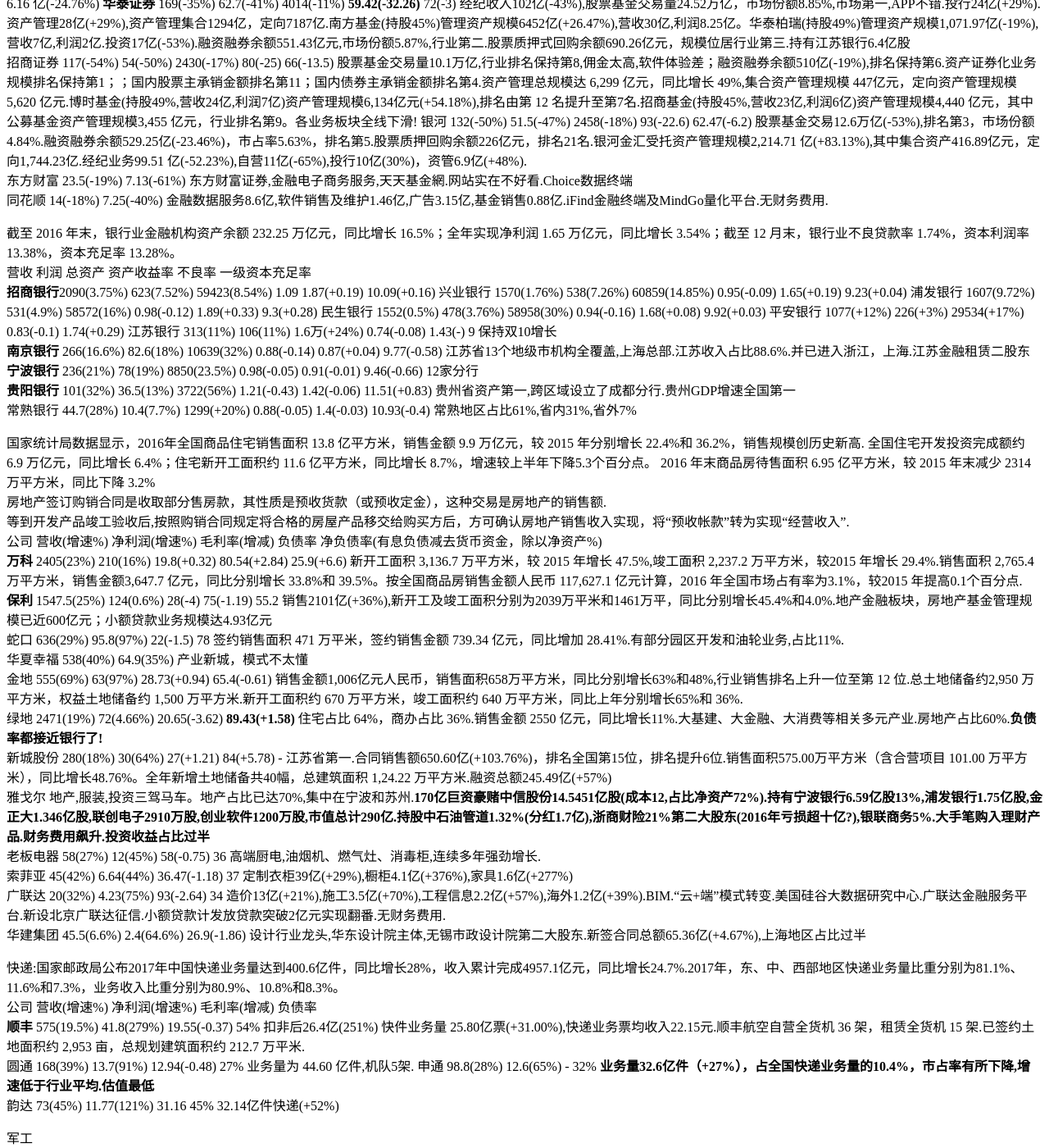
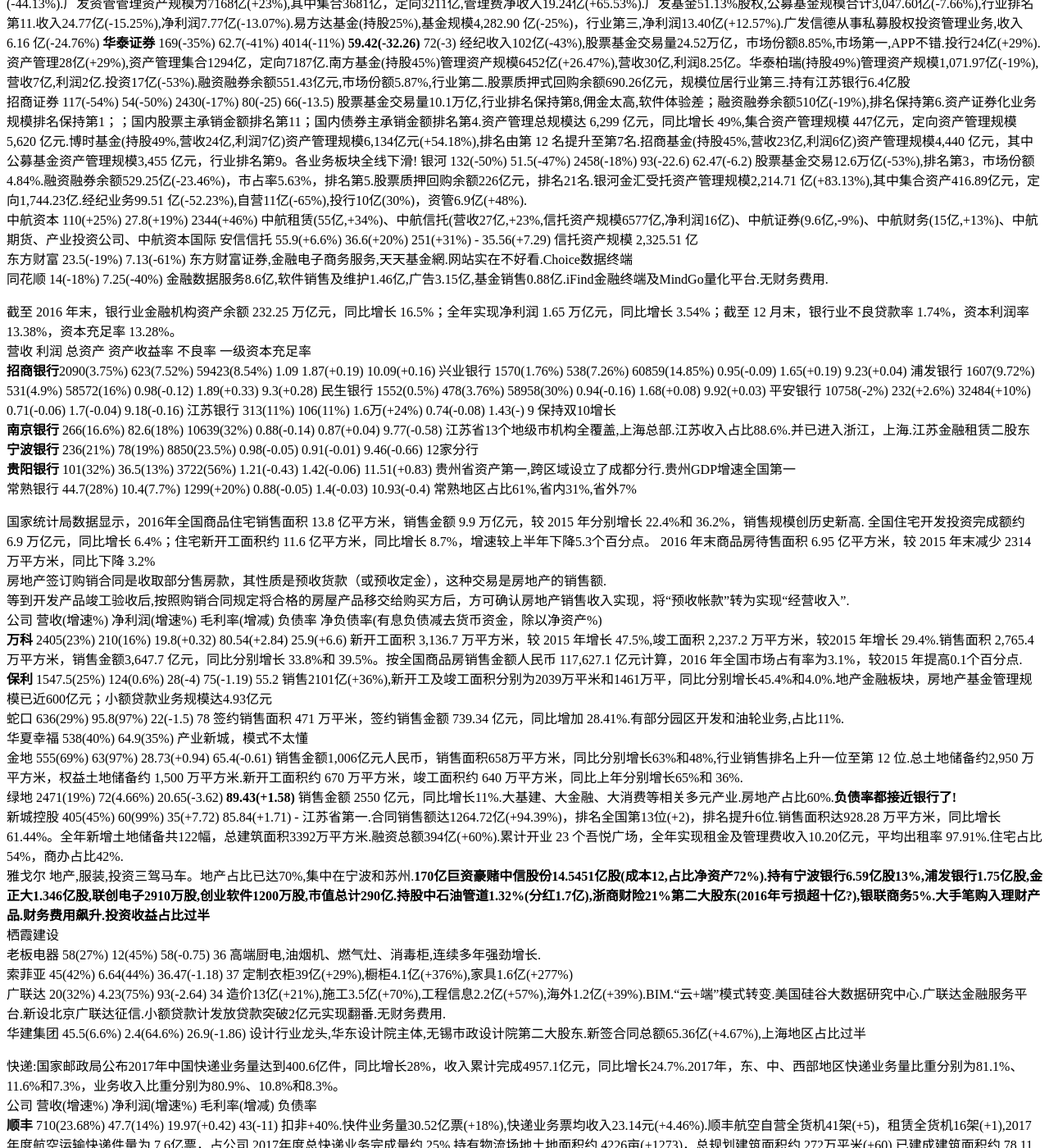
Before and after one commit to kingofhawks/kingofhawks.github.io, a Jekyll site: the page built from _posts/2017-11-24-重点上市公司2017年报汇总.md, in a window 1280 px wide and 1400 px high, scrolled down 5074 px. Shown: the whole window at 82% size. Built offline with Jekyll 4.4.1, drawn with Linux system fonts in a browser that asks for light colours; our own code applies the rules of GitHub Pages for plain Markdown files; some of the changed text lies outside the part shown.

Commit message:
update post

```diff
--- a/_posts/2017-11-24-重点上市公司2017年报汇总.md
+++ b/_posts/2017-11-24-重点上市公司2017年报汇总.md
@@ -11,9 +11,9 @@
 人福医药        123(23%)         8.3(27%)      39(+2.27)       62             5(24%/4.07%)        1287(+616)      麻醉药(宜昌人福67%股权,利润5.5亿)/避孕药(葛店人福81%股权,利润3500万)/IVD(北京医疗持股80%,利润2亿,罗氏诊断在中国最大经销商).天风证券(持股11%)投资收益7535万;5.5亿美元全资收购美国Epic Pharma,6-12月实现营业收入44,119.22万元，净利润15,462.45万.在美国实现制剂销售额68,072.77万.化药收入76亿(+13%),中药9亿(+97%),原料药7亿(+34%),生物药3.5亿(-15%).中原瑞德(全资)白蛋白,净利润6,606.92万.研发看点PARP,BTK抑制剂.
 **丽珠集团**    76(15%)         7.8(26%)       67.29(+1.08)   33(-13)         4.74(26%/6.2%)      356(-17)       看点丽珠单抗。抗肿瘤辅助药、辅助生殖(注射用尿促卵泡素)、消化及精神神经用药.参芪扶正16.8亿(+9%)，促性激素11.8亿(+28%).其中艾普拉唑2.84亿(+52%),尿促卵泡素5.44亿(+26%)，醋酸亮丙瑞林微球(女性)3.86亿(+31%)，鼠神经生长因子丽康乐4.91亿(+84%),诊断试剂5.67亿(+21%).原料药中间体17亿(+14%),其中阿卡波糖,酶酚酸,头孢夫辛钠增速较高.初步形成“丽珠试剂+丽珠单抗+丽珠圣美+丽珠基因”的精准医疗的产业链布局
 誉衡药业       29.8(11%)        7.16(7.8%)     58.64(-4.56)   55             1.35(7%/4.53%)       141(-50)      制造占比77%(-7),代理19%(+6).心脑血管(氯吡格雷代理)、骨骼(鹿瓜多肽,西藏阳光)、营养剂(澳诺、普德药业) 磷酸肌酸钠(上海华拓)\誉衡金服 **资本运作频繁**
-华润双鹤       54(7.8%)         7.14(8%)       53(+1.29)       21.4           1.7(-9/3.12%)        381(-18)       输液毛利39(+4)，营收下滑9%，市场份额13%.输液和三高各占比40%。其他儿科、肾科腹膜透析液市场规模约19亿,排第二.看点匹伐他汀
+华润双鹤       64(16.8%)        8.42(18%)      57.93(+4.63)    21.4           2.46(80%/3.83%)      377(-4)      慢病(三高)+专科(儿科/肾科)+输液.输液23亿(+14%),占比36%,毛利45(+6),慢病23.7亿(+14%).专科5.3亿(+47%),其中儿科(珂立苏+25%,新生儿呼吸窘迫综合征、小儿氨基酸+50%过亿)、肾科腹膜透析液过亿(+81%).华润赛科与辉瑞合作代理.
 亿帆医药      35(44%)           7.05(+95%)     44(-3.33)       50              2.71(566%/7.72%)    590(+467)     全球最大的维生素B5及维生素原B5等原料药产品生产与供应商,市场占有率约40%-45%.原料药11.3亿(+99%),毛利率73(+34).制剂21亿(+31%).出口27%.2017年国家医保目录中，有缩宫素鼻喷雾剂、妇阴康洗剂、皮敏消胶囊、颈通颗粒、复方银花解毒颗粒、延丹胶囊等11个主要产品被新纳入，成为新医保目录调整产品最多的企业.收购DHY(持股53.8%)，依托健能隆两个先进的新药研发平台.
-**乐普医疗**    34.7(25%)       6.8(30%)       63(+3.17）    42(+4)           2.25(30%/6.49%)     1035(+59)      美敦力MDT,Stryker(骨科),Becton(BD)   全降解血管支架、双腔起搏器、抗凝药硫酸氢氯吡格雷、降脂阿托伐他汀钙、、基因测序概念繁多。通过并购获得苯磺酸氨氯地平、缬沙坦、氯沙坦钾氢氯噻嗪等降血压重磅品种.器械收入21亿(+17%),其中支架9.6亿(+14%),IVD2亿(+48%).药品11.55亿(+31%),净利润3.1亿(+99%).其中乐普药业(全资)5.87亿(+118%),净利润2.4亿(+108%),其中氯吡格雷4.4亿(+120%).新东港5.58亿(-3.35%),净利润1.07亿,核心品种阿托伐他汀钙1.67亿(+160%),原料药4亿(-22%).医疗服务板块14,449.25万(+70.86%),主要是乐普基因10,327.15万(83.93%),和贝瑞有竞争关系。网络医院、移动医疗等尚未形成收入.估值略高.
+**乐普医疗**   45.37(31%)       9(32%)         70(+7）        42(+4)           2.89(30%/6.37%)     1251(+216)      美敦力MDT,Stryker(骨科),Becton(BD)心血管器械\医药\服务\和新型医疗布局不错.全降解血管支架、双腔起搏器、封堵器、抗凝药硫酸氢氯吡格雷6.8亿(+54%)、降脂阿托伐他汀钙3.6亿(+117%)、甘精胰岛素(辽宁博鳌生物持股40%,临床)、阿卡波糖、基因测序概念繁多。通过并购获得苯磺酸氨氯地平、缬沙坦、氯沙坦钾氢氯噻嗪等降压品种.器械25亿(+19%,占比55.57%),其中支架11.7亿(+21%),起搏器1.89亿(+12%),IVD(POCT)2.78亿(+34%).药品17.4亿(+50%,占比38.39%),净利润5.38亿(+71%),其中原料药3.7亿(-9%).其中乐普药业11亿(+88%),净利润3.9亿(+62%).新东港(阿托伐他汀钙+原料药)6.8亿(+22%),净利润1.5亿(+47%).医疗服务2.13亿(+47%),其中乐普基因1.29亿(+24.9%),合作基层市县医院介入医疗中心160多家,合肥高新心血管病医院营收4,793.72万。网络医院、移动医疗等尚未形成收入.乐普生物.参股北京人寿10%.**估值较高,等待回归均值**
 德展健康        14.4(22%)      6.6(30%)        84.78(-0.15)   4.47           0.52(42%/3.59%)      83(-16)      嘉林药业借壳上市，阿托伐他汀钙片(阿乐)市场份额8.71%,排名第三.**单客户占比74%.类似信立泰单药打天下，后继无人**
 **通化东宝** 20(22%)           6.4(30%)       78.52(+1.48)   16             0.87(8.64%/4.28%)     284  二代重组人胰岛素市场份额20%以上，居第二位。血糖试纸过亿.甘精胰岛素计划2017 年上半年申报生产,进度较慢.国内竞争对手甘李药业,联邦的甘精胰岛素均已上市.17年目标24亿.
 **科伦药业** 85.66(10.34%)     5.84(-9.4%)    45(+2.36)       51(+0.45)      6.13(23%/7.16%)      1803(+130)   费森尤斯卡比,百特,大冢,贝朗.输液60.09亿(+1.35%),占比70%(-6%),毛利52.95(+3.41),总量44.38亿瓶/袋(-1.97%),市场份额大致40%.普通输液43.6亿元，治疗性输液16.47亿元.非输液22.24亿(+31.73%),毛利率23.72(+5.09).康复新液、百洛特(抑郁症)过亿.净利润6.24亿(+15.21%).因公司非全资子公司经营业绩提升，本期少数股东收益大幅增长，导致净利润增加但归属于上市公司净利润下降9.40%.**当年君健塑胶收购爆出关联交易丑闻.三发太能忽悠,报表经常在预告下限.管理层严重缺乏诚信.两发都是国家限制对象,新药遥遥无期.高管持续减持**继续增持石四药(持股15.21%).哈萨克斯坦KAZ输液基地(持股51%),营收2.59亿(+148%),净利润3216万.全资子公司科伦国际发展净利润1405万.川宁营收11亿(+120%),净利润1392万,一期硫红满产，二期青霉素已推向满产，头孢正在为推向满产积极准备.科伦已启动针对肿瘤、细菌感染、肠外营养等多个疾病领域共330余个项目.共申报92个项目，29项为国内首家申报，截至目前获批临床49项，待批生产36项.第一大客户科伦医贸占比10%涉及关联关系.货币资金减少,应收帐、短期借款大幅增加.一年内到期负债大幅飙升到33亿.邛崃项目亏损3170万元,广西科伦亏损9663万.十大股东无一机构.股权激励方案以2016年净利润为基数,2017年净利润增长率不低于15%,2018年净利润增长率不低于45%.
@@ -36,7 +36,7 @@
 **云南白药**   224(8%)       29(5%)         30.49(+0.38)   36(-1)        0.9(-10%/0.4%)       679(+30)      商业占比59%,药品49亿(-3%)，健康产品37亿(+12%),牙膏市场占比超16%，排名第二.新华都入股.
 步长制药       123(5.7%)     17.7(-50%)     83.18(+0.38)   33             4.59(28%/3.72%)      505(-)     心脑血管中脑心通胶囊、稳心颗粒、丹红注射液三者合计收入达 90.06 亿元.其他妇科，泌尿.IPO破发先驱典型.
 **白云山**  200(4.76%)       15(16%)        32.72(-3.14)   34             3.3(4.63%/4.78%)     674            药品69亿，其中中药近半.大健康77亿,商业51亿,金戈4亿(+70%)，其他头孢为主。研发无太多看点.估值略高
-华润三九    89(13.69%)       11.98(-4%)     64.87(+1.36)    36             2.8(15%/3.12%)       283(+20)       感冒、皮肤、胃肠、小儿等OTC为主、中药。过亿品种18
+华润三九    111(23.8%)       13(8.67%)      67.1(+2.23)    37.48(+1.84)   3.26(16%/2.93%)       343(+60)       感冒、皮肤、胃肠、小儿等OTC为主及中药处方药。过亿品种21(+3).OTC54亿(+15.78%),处方药51.74亿元，增长36.33%.2017 年初设立大健康事业部.研发无看点.
 天士力       139(5%)         11.76(-20%)     38.55(+1.17)    54(-10.77)     4.4(-12%/7.12%)      1142(+230)     现代中药.丹参滴丸FDA.普佑克(心肌梗死),水飞蓟宾.制药61.78亿(-2.93%),其中中药50亿(-2.88%).商业77亿(13%)
 **济川药业** 46.77(24%)      9.34(36%)      84.35(+0.05)    28             1.45(14%/3.11%)     351(+21)       儿科、呼吸、消化等领域.蒲地蓝超20亿,占比40%，雷贝拉挫,小儿豉翘清热颗粒,三拗片(咳喘)等OTC
 **同仁堂**    121(11%)       9.33(6%)       44.05(+2.57)    50             1.87(0.55%/1.73%)    691           太稳定无惊喜，中药主打心血管补益类,安宫牛黄丸,六味地黄,阿胶,牛黄清心,大活络
@@ -88,7 +88,7 @@
 **迪安诊断**    38(106%)     2.6(50%)       服务43/商业24   63(+3)          1.03(37%/2.69%)     571(+132)      Labcorp,奎斯特诊疗(DGX),IDXX      IVD诊断产品代理商,体检连锁,CRO,移动医疗.已建与在建连锁实验室为31家(+5).诊断服务14亿(+37%),诊断产品23.55亿(+208%).健康体检业务达4123万(+162%).积极引用Docker虚拟化技术!
 科华生物    11.55(-5%)       2.1(-27%)      42(-3.43)      20              0.62(15%/5.34%)      153(-10)       IVD诊断试剂和仪器各半,业绩持续低迷无看点
 **万孚生物** 5.47(27%)       1.45(15%)      69.47(+2.7)   16               0.62(35%/11%)        269(+84)        IVD之POCT现场检测(传染病、毒品、慢性病、妊娠)
-我武生物    3.1(16.8%)       1.29(9.6%)      96.3(+1.21)   4.6             0.18(8.4%/5.72%)   58(-4)        粉尘螨滴剂及皮肤点刺诊断试剂盒,脱敏,小众市场
+我武生物    3.8(23%)        1.86(44%)       97(+0.73)     4.6               0.24(35%/6.27%)      50(-8)        国内唯一舌下脱敏粉尘螨滴剂及皮肤点刺诊断试剂盒,脱敏,小众市场
 达安基因    14.7(35.74%)     1(-33.86%)     -              56.4            1.14(2.95%/7.71%)    147(+11)       IVD试剂/仪器/服务为主，中山大学控股
 金域医学  连锁实验室
 
@@ -139,6 +139,8 @@
 **华泰证券**  169(-35%)        62.7(-41%)        4014(-11%)  **59.42(-32.26)**   72(-3)        经纪收入102亿(-43%),股票基金交易量24.52万亿，市场份额8.85%,市场第一,APP不错.投行24亿(+29%).资产管理28亿(+29%),资产管理集合1294亿，定向7187亿.南方基金(持股45%)管理资产规模6452亿(+26.47%),营收30亿,利润8.25亿。华泰柏瑞(持股49%)管理资产规模1,071.97亿(-19%),营收7亿,利润2亿.投资17亿(-53%).融资融券余额551.43亿元,市场份额5.87%,行业第二.股票质押式回购余额690.26亿元，规模位居行业第三.持有江苏银行6.4亿股
 招商证券      117(-54%)        54(-50%)         2430(-17%)     80(-25)            66(-13.5)    股票基金交易量10.1万亿,行业排名保持第8,佣金太高,软件体验差；融资融券余额510亿(-19%),排名保持第6.资产证券化业务规模排名保持第1；；国内股票主承销金额排名第11；国内债券主承销金额排名第4.资产管理总规模达 6,299 亿元，同比增长 49%,集合资产管理规模 447亿元，定向资产管理规模 5,620 亿元.博时基金(持股49%,营收24亿,利润7亿)资产管理规模6,134亿元(+54.18%),排名由第 12 名提升至第7名.招商基金(持股45%,营收23亿,利润6亿)资产管理规模4,440 亿元，其中公募基金资产管理规模3,455 亿元，行业排名第9。各业务板块全线下滑!
 银河         132(-50%)         51.5(-47%)       2458(-18%)    93(-22.6)           62.47(-6.2)  股票基金交易12.6万亿(-53%),排名第3，市场份额4.84%.融资融券余额529.25亿(-23.46%)，市占率5.63%，排名第5.股票质押回购余额226亿元，排名21名.银河金汇受托资产管理规模2,214.71 亿(+83.13%),其中集合资产416.89亿元，定向1,744.23亿.经纪业务99.51 亿(-52.23%),自营11亿(-65%),投行10亿(30%)，资管6.9亿(+48%).
+中航资本      110(+25%)      27.8(+19%)         2344(+46%)    中航租赁(55亿,+34%)、中航信托(营收27亿,+23%,信托资产规模6577亿,净利润16亿)、中航证券(9.6亿,-9%)、中航财务(15亿,+13%)、中航期货、产业投资公司、中航资本国际
+安信信托    55.9(+6.6%)    36.6(+20%)      251(+31%)            -                  35.56(+7.29)     信托资产规模 2,325.51 亿
 东方财富   23.5(-19%)      7.13(-61%)     东方财富证券,金融电子商务服务,天天基金網.网站实在不好看.Choice数据终端
 同花顺     14(-18%)         7.25(-40%)     金融数据服务8.6亿,软件销售及维护1.46亿,广告3.15亿,基金销售0.88亿.iFind金融终端及MindGo量化平台.无财务费用.
 
@@ -148,7 +150,7 @@
 兴业银行    1570(1.76%)     538(7.26%)     60859(14.85%)  0.95(-0.09)            1.65(+0.19)      9.23(+0.04)
 浦发银行    1607(9.72%)     531(4.9%)      58572(16%)     0.98(-0.12)            1.89(+0.33)      9.3(+0.28)
 民生银行    1552(0.5%)      478(3.76%)     58958(30%)     0.94(-0.16)            1.68(+0.08)      9.92(+0.03)
-平安银行    1077(+12%)      226(+3%)       29534(+17%)    0.83(-0.1)             1.74(+0.29)
+平安银行    10758(-2%)      232(+2.6%)     32484(+10%)    0.71(-0.06)            1.7(-0.04)       9.18(-0.16)
 江苏银行     313(11%)       106(11%)       1.6万(+24%)    0.74(-0.08)            1.43(-)           9   保持双10增长
 **南京银行** 266(16.6%)     82.6(18%)      10639(32%)     0.88(-0.14)            0.87(+0.04)      9.77(-0.58) 江苏省13个地级市机构全覆盖,上海总部.江苏收入占比88.6%.并已进入浙江，上海.江苏金融租赁二股东
 **宁波银行** 236(21%)        78(19%)       8850(23.5%)     0.98(-0.05)           0.91(-0.01)      9.46(-0.66) 12家分行
@@ -167,9 +169,10 @@
 蛇口      636(29%)      95.8(97%)       22(-1.5)        78     签约销售面积 471 万平米，签约销售金额 739.34 亿元，同比增加 28.41%.有部分园区开发和油轮业务,占比11%.
 华夏幸福  538(40%)       64.9(35%)                             产业新城，模式不太懂
 金地     555(69%)        63(97%)         28.73(+0.94)    65.4(-0.61)      销售金额1,006亿元人民币，销售面积658万平方米，同比分别增长63%和48%,行业销售排名上升一位至第 12 位.总土地储备约2,950 万平方米，权益土地储备约 1,500 万平方米.新开工面积约 670 万平方米，竣工面积约 640 万平方米，同比上年分别增长65%和 36%.
-绿地     2471(19%)       72(4.66%)       20.65(-3.62)    **89.43(+1.58)**    住宅占比 64%，商办占比 36%.销售金额 2550 亿元，同比增长11%.大基建、大金融、大消费等相关多元产业.房地产占比60%.**负债率都接近银行了!**
-新城股份  280(18%)         30(64%)         27(+1.21)       84(+5.78)           -     江苏省第一.合同销售额650.60亿(+103.76%)，排名全国第15位，排名提升6位.销售面积575.00万平方米（含合营项目 101.00 万平方米），同比增长48.76%。全年新增土地储备共40幅，总建筑面积 1,24.22 万平方米.融资总额245.49亿(+57%)
+绿地     2471(19%)       72(4.66%)       20.65(-3.62)    **89.43(+1.58)**    销售金额 2550 亿元，同比增长11%.大基建、大金融、大消费等相关多元产业.房地产占比60%.**负债率都接近银行了!**
+新城控股  405(45%)        60(99%)         35(+7.72)       85.84(+1.71)           -     江苏省第一.合同销售额达1264.72亿(+94.39%)，排名全国第13位(+2)，排名提升6位.销售面积达928.28 万平方米，同比增长 61.44%。全年新增土地储备共122幅，总建筑面积3392万平方米.融资总额394亿(+60%).累计开业 23 个吾悦广场，全年实现租金及管理费收入10.20亿元，平均出租率 97.91%.住宅占比54%，商办占比42%.
 雅戈尔                                            地产,服装,投资三驾马车。地产占比已达70%,集中在宁波和苏州.**170亿巨资豪赌中信股份14.5451亿股(成本12,占比净资产72%).持有宁波银行6.59亿股13%,浦发银行1.75亿股,金正大1.346亿股,联创电子2910万股,创业软件1200万股,市值总计290亿.持股中石油管道1.32%(分红1.7亿),浙商财险21%第二大股东(2016年亏损超十亿?),银联商务5%.大手笔购入理财产品.财务费用飙升.投资收益占比过半**
+栖霞建设
 老板电器  58(27%)         12(45%)          58(-0.75)      36    高端厨电,油烟机、燃气灶、消毒柜,连续多年强劲增长.
 索菲亚    45(42%)         6.64(44%)        36.47(-1.18)   37    定制衣柜39亿(+29%),橱柜4.1亿(+376%),家具1.6亿(+277%)
 广联达    20(32%)         4.23(75%)        93(-2.64)      34     造价13亿(+21%),施工3.5亿(+70%),工程信息2.2亿(+57%),海外1.2亿(+39%).BIM.“云+端”模式转变.美国硅谷大数据研究中心.广联达金融服务平台.新设北京广联达征信.小额贷款计发放贷款突破2亿元实现翻番.无财务费用.
@@ -177,14 +180,15 @@
 
 快递:国家邮政局公布2017年中国快递业务量达到400.6亿件，同比增长28%，收入累计完成4957.1亿元，同比增长24.7%.2017年，东、中、西部地区快递业务量比重分别为81.1%、11.6%和7.3%，业务收入比重分别为80.9%、10.8%和8.3%。
 公司     营收(增速%)     净利润(增速%)   毛利率(增减)     负债率
-**顺丰** 575(19.5%)     41.8(279%)      19.55(-0.37)    54%     扣非后26.4亿(251%) 快件业务量 25.80亿票(+31.00%),快递业务票均收入22.15元.顺丰航空自营全货机 36 架，租赁全货机 15 架.已签约土地面积约 2,953 亩，总规划建筑面积约 212.7 万平米.
+**顺丰** 710(23.68%)    47.7(14%)      19.97(+0.42)    43(-11)     扣非+40%.快件业务量30.52亿票(+18%),快递业务票均收入23.14元(+4.46%).顺丰航空自营全货机41架(+5)，租赁全货机16架(+1),2017年度航空运输快递件量为 7.6亿票，占公司 2017年度总快递业务完成量约 25%.持有物流场地土地面积约 4226亩(+1273)，总规划建筑面积约 272万平米(+60),已建成建筑面积约 78.11万平米,物流场地资源账面净值合计约人民币 86.07亿元.丰巢科技15%的股权.顺丰泰森以自有资金出资
+23亿元人民币参与设立湖北国际物流机场有限公司，持股比例为 46%.
 圆通     168(39%)       13.7(91%)       12.94(-0.48)    27%    业务量为 44.60 亿件,机队5架.
 申通     98.8(28%)      12.6(65%)       -               32%   **业务量32.6亿件（+27%），占全国快递业务量的10.4%，市占率有所下降,增速低于行业平均.估值最低**
 韵达     73(45%)        11.77(121%)     31.16           45%    32.14亿件快递(+52%)
 
 军工
-航发动力   222(-5%)        8.9(-13%)       20(-0.53)        69(+7)          3.3(10%/1.49%)      2140     航空发动机占比79%(+8.75%),黎明公司\黎阳动力\南方公司,估值高.对标普拉特—惠特尼,GE,罗尔斯-罗伊斯
-中航飞机  261(+8%)          4.1(3%)        7(-0.55)         40              4.4(222%/1.68%)     2840(+394)      军机运输机，轰炸机等,民机新舟系列，C919机身等关键部件，国际外包
+航发动力   222(-5%)      8.9(-13%)       20(-0.53)        69(+7)          3.3(10%/1.49%)      2140     航空发动机占比79%(+8.75%),黎明公司\黎阳动力\南方公司,估值高.对标普拉特—惠特尼,GE,罗尔斯-罗伊斯
+中航飞机  310(+19%)      4.7(14%)        7(-0.55)         40              4.4(222%/1.68%)     2840(+394)      军机运输机运20，轰炸机等.新舟整机1架.C919机身\ARJ21等零部件，国际外包(波音737、空客A320零部件).**估值高**
 中国动力                                                                            中船重工旗下船用动力为主
 **中航光电**   58(23.9%)       7.33(29%)       33.64(+0.06)    52              4.3(43%/7.37%)     2105(+136)       连接器,防务,新能源汽车，大飞机.中航光电精密进入消费电子智能手机
 **中航沈飞**  沈飞集团
@@ -209,13 +213,13 @@
 2016 年，乘用车产销分别为 2,442.07 万辆和 2,437.69 万辆，同比增长 15.5%和 14.93%，增速高于汽车总体 1.04 和 1.28 个百分点。其中，SUV 产销分别完成 915.29万辆和 904.7 万辆，同比增长 45.72%和 44.59% 。
 新能源汽车生产 51.7 万辆，销售 50.7 万辆，比上年同期分别增长 51.7%和 53%。其中纯电动汽车产销分别完成 41.7 万辆和 40.9 万辆，比上年同期分别增长 63.9%和 65.1%；插电式混合动力汽车产销分别完成 9.9 万辆和 9.8 万辆，比上年同期分别增长 15.7%和 17.1%
 公司        营收(增速%)      净利润(增速%)   毛利率(增减)       负债率(增减)
-上汽集团   7564(13%)         320(7%)        13.75(+1.49%)     68 全年实现整车销售 648.9 万辆，同比增长 9.9%，其中乘用车销售 566.6万辆，同比增长 14.8%，商用车销售 82.3 万辆，同比下降 14.9%；公司国内市场占有率达到 22.6%.自主品牌乘用车全年销量突破 32 万辆，同比增长 89%，全球首款量产互联网 SUV 荣威 RX5上市五个月，销量超过 9 万辆；自主品牌轻型商用车上汽大通全年实现整车销售 4.6 万辆，同比增长 32%，上汽自主品牌销量增幅远高于行业平均水平；与此同时，公司新能源汽车在 e550、e950的带动下强势上涨，全年销售超过 2.5 万辆，同比增长 85%
+**上汽集团**7564(13%)         320(7%)        13.75(+1.49%)    68   全年实现整车销售 648.9 万辆，同比增长 9.9%，其中乘用车销售 566.6万辆，同比增长 14.8%，商用车销售 82.3 万辆，同比下降 14.9%；公司国内市场占有率达到 22.6%.自主品牌乘用车全年销量突破 32 万辆，同比增长 89%，全球首款量产互联网 SUV 荣威 RX5上市五个月，销量超过 9 万辆；自主品牌轻型商用车上汽大通全年实现整车销售 4.6 万辆，同比增长 32%，上汽自主品牌销量增幅远高于行业平均水平；与此同时，公司新能源汽车在 e550、e950的带动下强势上涨，全年销售超过 2.5 万辆，同比增长 85%
 长城汽车   986(30%)          105(31%)       24.45(-0.66)      49   中国最大的 SUV 制造企业.整车销量突破 100 万辆，达到 107 万辆.哈弗系列产品，年销 93.3 万辆.将 WEY 品牌打造成为中国豪华轻奢 SUV 第一品牌.2017年汽车销量目标为125万辆
 长安汽车   785(17.6%)        103(3%)        17.89(-2.13)      59.3(-2.48) 产销创历史新高,突破306万(+10%),市场份额10.9%,行业第四
 华域汽车   1243(17.8%)      60.76(16%)      14.46(+0.79)      57.4(-1.82)  44.75%(+6%)   零部件厂商,来自于上汽集团以外的整车客户
 比亚迪     1034(29%)        50(79%)        汽车28/手机10       62%(-7)    汽車570亿(+40%),手机部件及组装390亿(+17%),电池及光伏73亿(+21%).新能源汽车销量同比大幅增长 69.85%至 9.6 万辆，销量蝉连全球第一.新能源汽车业务收入约34,618百万元(+80.27%).传统燃油汽车销量约 32.6 万辆(+1.78%).定增价格 57.40 元
 
-万华化学   301(54%)         36.8(128%)      31.26(+0.73)      63.88(-5.11) 全球最大的 MDI 供应商.MDI收入164亿(+12.9%),石化系列82.6亿(+1433%).丙烯产能 75 万吨
+**万华化学**531(76%)         111(202%)      40(+8.8)      53.28(-10.6)  **周期股首选**全球最大的MDI供应商(份额超过20%).MDI收入298亿(+81%),石化系列153亿(+85%,丙烯产能 75 万吨),精细化工及新材料42亿(+53%)..30 万吨 TDI 装置，预计2018 年建成.估值合理.
 中国核电  核电机组达16 台，控股总装机容量达1325.1 万千瓦，同比增长15.11%
 贵州茅台
 五粮液
```
Also changed, not shown: other parts of _posts/2017-11-24-重点上市公司2017年报汇总.md (+1 -1 lines).
